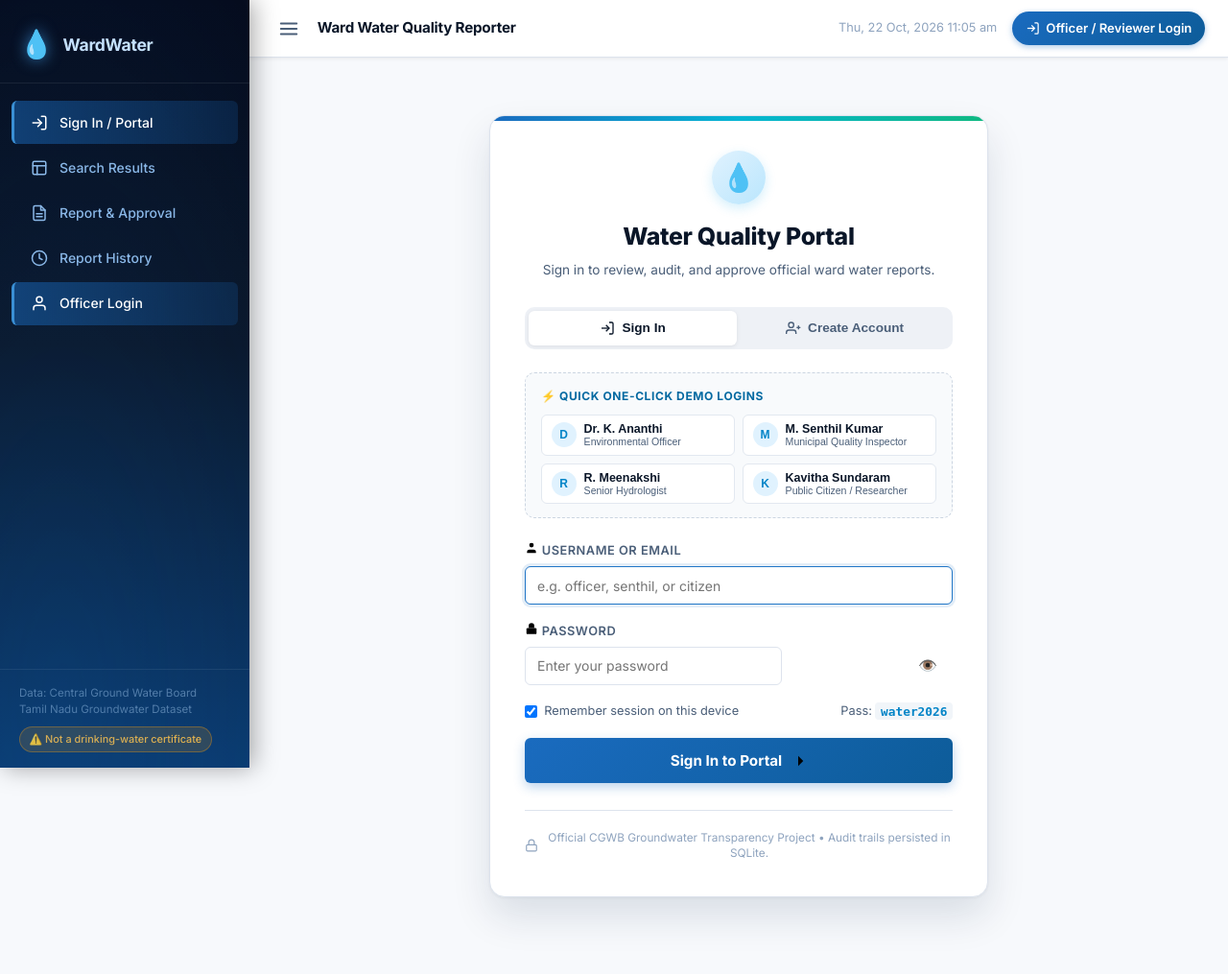
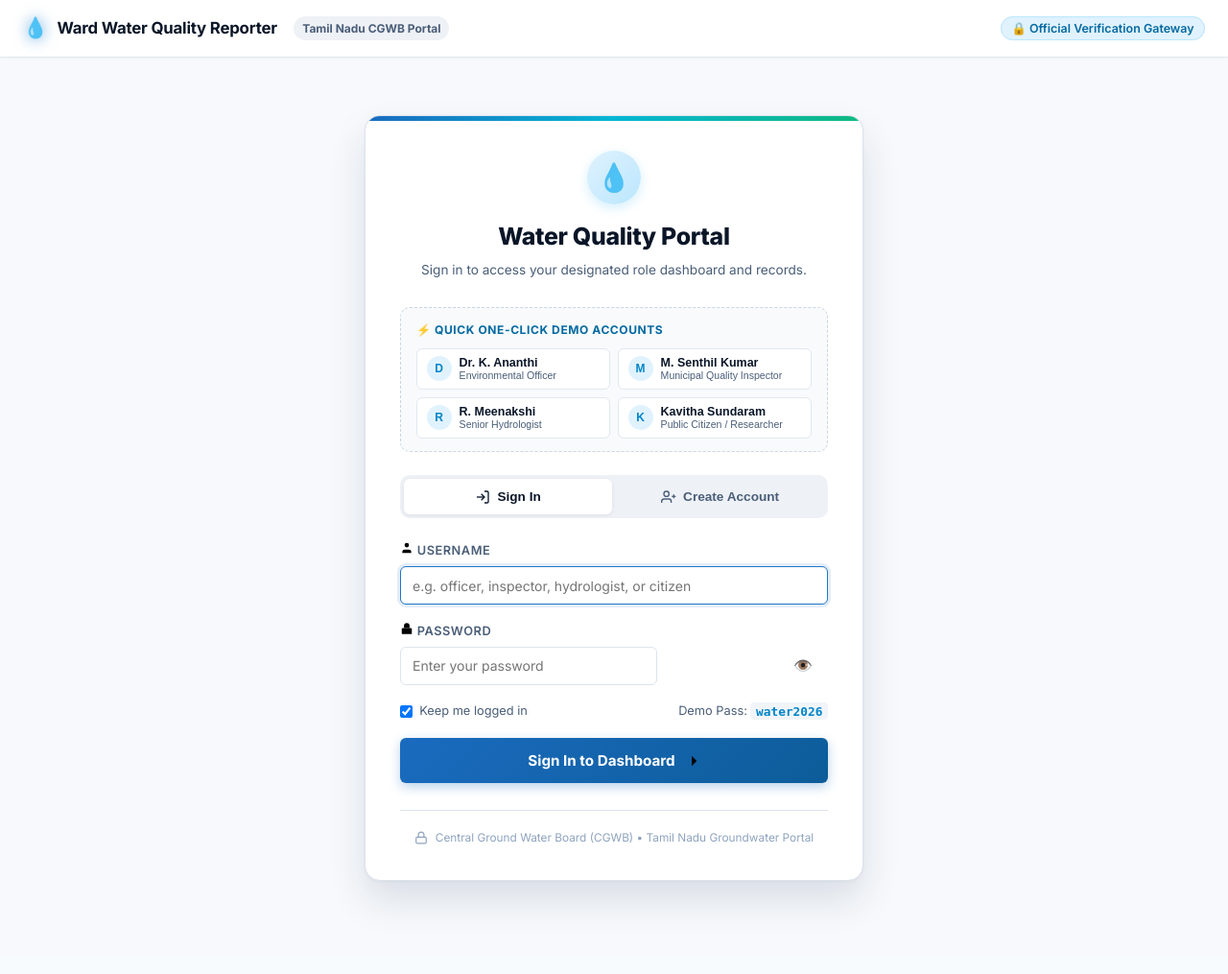
Before and after one commit to Mowlieswaran-G/Water_Predict, a Flask app: page /login in a window 1280 px wide. Shown: the whole page at 96% size. After the commit the page ends 944 px from the top, so only its background shows below. Run offline with Flask 3, Linux system fonts and the light colour scheme.

Commit message:
feat: add authentication templates and base layout with styling

```diff
--- a/static/css/style.css
+++ b/static/css/style.css
@@ -177,6 +177,10 @@ body {
   min-height: 100vh;
   transition: margin-left var(--transition);
 }
+.main-wrapper.full-width {
+  margin-left: 0 !important;
+  width: 100% !important;
+}
 
 /* ── Top bar ──────────────────────────────────────────────── */
 .topbar {
@@ -193,6 +197,27 @@ body {
   z-index: 100;
   box-shadow: var(--shadow-sm);
 }
+.topbar.topbar-clean {
+  justify-content: space-between;
+  background: #ffffff;
+  border-bottom: 1px solid #e2e8f0;
+  box-shadow: 0 1px 3px rgba(0, 0, 0, 0.03);
+}
+.topbar-login-brand {
+  display: flex;
+  align-items: center;
+  gap: 0.6rem;
+}
+.clean-auth-tag {
+  font-size: 0.78rem;
+  font-weight: 600;
+  color: #0369a1;
+  background: #e0f2fe;
+  padding: 0.25rem 0.65rem;
+  border-radius: 100px;
+  border: 1px solid #bae6fd;
+}
+
 .topbar-left {
   display: flex;
   align-items: center;
--- a/templates/base.html
+++ b/templates/base.html
@@ -13,9 +13,12 @@
 </head>
 <body>
 
+{% set is_login_page = (request.endpoint == 'login' or not current_user) %}
+
 <!-- ══════════════════════════════════════════════════════
-     SIDEBAR
+     SIDEBAR (Rendered ONLY when logged in)
 ══════════════════════════════════════════════════════ -->
+{% if current_user and not is_login_page %}
 <aside class="sidebar" id="sidebar">
   <div class="sidebar-logo">
     <span class="drop-icon">💧</span>
@@ -23,7 +26,6 @@
   </div>
 
   <nav class="sidebar-nav">
-    {% if current_user %}
     <a href="{{ url_for('home') }}" class="nav-item {% if 'dashboard' in request.endpoint or request.endpoint == 'home' %}active{% endif %}">
       <svg viewBox="0 0 24 24"><rect x="3" y="3" width="7" height="7"/><rect x="14" y="3" width="7" height="7"/><rect x="14" y="14" width="7" height="7"/><rect x="3" y="14" width="7" height="7"/></svg>
       My Dashboard
@@ -32,12 +34,6 @@
       <svg viewBox="0 0 24 24"><circle cx="11" cy="11" r="8"/><line x1="21" y1="21" x2="16.65" y2="16.65"/></svg>
       Water Search
     </a>
-    {% else %}
-      <a href="{{ url_for('login') }}" class="nav-item {% if request.endpoint == 'login' %}active{% endif %}">
-        <svg viewBox="0 0 24 24"><path d="M15 3h4a2 2 0 012 2v14a2 2 0 01-2 2h-4"/><polyline points="10 17 15 12 10 7"/><line x1="15" y1="12" x2="3" y2="12"/></svg>
-        Sign In / Portal
-      </a>
-    {% endif %}
     <a href="{{ url_for('results') }}" class="nav-item {% if request.endpoint == 'results' %}active{% endif %}">
       <svg viewBox="0 0 24 24"><rect x="3" y="3" width="18" height="18" rx="2"/><line x1="3" y1="9" x2="21" y2="9"/><line x1="9" y1="21" x2="9" y2="9"/></svg>
       Search Results
@@ -48,16 +44,15 @@
     </a>
     <a href="{{ url_for('history') }}" class="nav-item {% if request.endpoint == 'history' %}active{% endif %}">
       <svg viewBox="0 0 24 24"><circle cx="12" cy="12" r="10"/><polyline points="12 6 12 12 16 14"/></svg>
-      Report History
+      Audit History
     </a>
     <a href="{{ url_for('login') }}" class="nav-item {% if request.endpoint == 'login' %}active{% endif %}">
       <svg viewBox="0 0 24 24"><path d="M20 21v-2a4 4 0 00-4-4H8a4 4 0 00-4 4v2"/><circle cx="12" cy="7" r="4"/></svg>
-      {% if current_user %}Officer Profile{% else %}Officer Login{% endif %}
+      My Profile
     </a>
   </nav>
 
   <div class="sidebar-footer">
-    {% if current_user %}
     <div class="sidebar-user-card">
       <div class="user-avatar-sm">{{ current_user.full_name[0] | upper }}</div>
       <div class="user-details-sm">
@@ -65,20 +60,21 @@
         <span class="user-role-sm">{{ current_user.role }}</span>
       </div>
     </div>
-    {% endif %}
     <p class="sidebar-note">Data: Central Ground Water Board</p>
     <p class="sidebar-note">Tamil Nadu Groundwater Dataset</p>
     <span class="sidebar-badge">⚠️ Not a drinking-water certificate</span>
   </div>
 </aside>
+{% endif %}
 
 <!-- ══════════════════════════════════════════════════════
      MAIN CONTENT
 ══════════════════════════════════════════════════════ -->
-<div class="main-wrapper">
+<div class="main-wrapper {% if is_login_page %}full-width{% endif %}">
 
   <!-- Top bar -->
-  <header class="topbar">
+  <header class="topbar {% if is_login_page %}topbar-clean{% endif %}">
+    {% if not is_login_page %}
       <div class="topbar-left">
         <button class="topbar-toggle" id="sidebarToggle" aria-label="Toggle sidebar">
           <svg viewBox="0 0 24 24" width="22" height="22"><line x1="3" y1="6" x2="21" y2="6"/><line x1="3" y1="12" x2="21" y2="12"/><line x1="3" y1="18" x2="21" y2="18"/></svg>
@@ -102,13 +98,19 @@
               <span>Logout</span>
             </a>
           </div>
-      {% else %}
-        <a href="{{ url_for('login') }}" class="btn-topbar-login">
-          <svg viewBox="0 0 24 24" width="15" height="15"><path d="M15 3h4a2 2 0 012 2v14a2 2 0 01-2 2h-4"/><polyline points="10 17 15 12 10 7"/><line x1="15" y1="12" x2="3" y2="12"/></svg>
-          <span>Officer / Reviewer Login</span>
-        </a>
         {% endif %}
       </div>
+    {% else %}
+      <!-- Pristine clean top bar for Login Page -->
+      <div class="topbar-login-brand">
+        <span class="drop-icon" style="font-size:1.3rem;">💧</span>
+        <span class="topbar-title" style="font-size:1.05rem;">Ward Water Quality Reporter</span>
+        <span class="badge badge-grey" style="font-size:0.75rem;margin-left:0.5rem;">Tamil Nadu CGWB Portal</span>
+      </div>
+      <div class="topbar-login-status">
+        <span class="clean-auth-tag">🔒 Official Verification Gateway</span>
+      </div>
+    {% endif %}
   </header>
 
   <!-- Flash messages -->
--- a/templates/login.html
+++ b/templates/login.html
@@ -4,81 +4,18 @@
 {% block content %}
 <div class="auth-wrapper">
 
-  {% if current_user %}
-  <!-- ════════════════════════════════════════════════════════
-       ALREADY LOGGED IN VIEW
-  ════════════════════════════════════════════════════════ -->
-  <div class="auth-card profile-card">
-    <div class="auth-header">
-      <div class="auth-badge-icon">💧</div>
-      <h1>Active Officer Profile</h1>
-      <p class="auth-subtitle">You are signed in to the Ward Water Quality Verification Portal.</p>
-    </div>
-
-    <div class="profile-details">
-      <div class="profile-avatar-large">
-        {{ current_user.full_name[0] | upper }}
-      </div>
-      <h2 class="profile-name">{{ current_user.full_name }}</h2>
-      <span class="user-role-badge {% if current_user.is_reviewer %}badge-officer{% else %}badge-citizen{% endif %}" style="font-size:0.9rem;padding:0.35rem 0.85rem;">
-        {{ current_user.role }}
-      </span>
-
-      <div class="profile-meta-grid">
-        <div class="profile-meta-item">
-          <span class="meta-label">Username</span>
-          <span class="meta-val">@{{ current_user.username }}</span>
-        </div>
-        <div class="profile-meta-item">
-          <span class="meta-label">Department</span>
-          <span class="meta-val">{{ current_user.department or 'Public Watch' }}</span>
-        </div>
-        <div class="profile-meta-item">
-          <span class="meta-label">Official Email</span>
-          <span class="meta-val">{{ current_user.email or 'N/A' }}</span>
-        </div>
-        <div class="profile-meta-item">
-          <span class="meta-label">Review Privileges</span>
-          <span class="meta-val highlight-green">
-            {% if current_user.is_reviewer %}✅ Authorized to Approve Reports{% else %}👁️ Read-Only &amp; Exploration{% endif %}
-          </span>
-        </div>
-      </div>
-    </div>
-
-    <div class="auth-actions" style="margin-top:2rem;display:flex;gap:1rem;justify-content:center;">
-      <a href="{{ url_for('home') }}" class="btn btn-primary">← Go to Search &amp; Dashboard</a>
-      <a href="{{ url_for('logout') }}" class="btn btn-reject">🚪 Sign Out</a>
-    </div>
-  </div>
-
-  {% else %}
-  <!-- ════════════════════════════════════════════════════════
-       LOGIN / REGISTER TABS
-  ════════════════════════════════════════════════════════ -->
   <div class="auth-card">
+    <!-- Header -->
     <div class="auth-header">
       <div class="auth-badge-icon">💧</div>
       <h1>Water Quality Portal</h1>
-      <p class="auth-subtitle">Sign in to review, audit, and approve official ward water reports.</p>
+      <p class="auth-subtitle">Sign in to access your designated role dashboard and records.</p>
     </div>
 
-    <!-- Tab switcher -->
-    <div class="auth-tabs">
-      <button type="button" class="auth-tab-btn {% if active_tab != 'register' %}active{% endif %}" id="tabBtnLogin" onclick="switchTab('login')">
-        <svg viewBox="0 0 24 24" width="16" height="16"><path d="M15 3h4a2 2 0 012 2v14a2 2 0 01-2 2h-4"/><polyline points="10 17 15 12 10 7"/><line x1="15" y1="12" x2="3" y2="12"/></svg>
-        Sign In
-      </button>
-      <button type="button" class="auth-tab-btn {% if active_tab == 'register' %}active{% endif %}" id="tabBtnRegister" onclick="switchTab('register')">
-        <svg viewBox="0 0 24 24" width="16" height="16"><path d="M16 21v-2a4 4 0 00-4-4H5a4 4 0 00-4 4v2"/><circle cx="8.5" cy="7" r="4"/><line x1="20" y1="8" x2="20" y2="14"/><line x1="23" y1="11" x2="17" y2="11"/></svg>
-        Create Account
-      </button>
-    </div>
-
-    <!-- Quick Demo Accounts Bar -->
+    <!-- Quick Demo Logins Bar -->
     <div class="demo-account-bar">
       <div class="demo-bar-title">
-        <span>⚡ Quick One-Click Demo Logins</span>
+        <span>⚡ Quick One-Click Demo Accounts</span>
       </div>
       <div class="demo-chips">
         {% for u in demo_users %}
@@ -95,6 +32,18 @@
       </div>
     </div>
 
+    <!-- Tabs: Sign In / Create Account -->
+    <div class="auth-tabs">
+      <button type="button" class="auth-tab-btn {% if active_tab != 'register' %}active{% endif %}" id="tabBtnLogin" onclick="switchTab('login')">
+        <svg viewBox="0 0 24 24" width="16" height="16"><path d="M15 3h4a2 2 0 012 2v14a2 2 0 01-2 2h-4"/><polyline points="10 17 15 12 10 7"/><line x1="15" y1="12" x2="3" y2="12"/></svg>
+        Sign In
+      </button>
+      <button type="button" class="auth-tab-btn {% if active_tab == 'register' %}active{% endif %}" id="tabBtnRegister" onclick="switchTab('register')">
+        <svg viewBox="0 0 24 24" width="16" height="16"><path d="M16 21v-2a4 4 0 00-4-4H5a4 4 0 00-4 4v2"/><circle cx="8.5" cy="7" r="4"/><line x1="20" y1="8" x2="20" y2="14"/><line x1="23" y1="11" x2="17" y2="11"/></svg>
+        Create Account
+      </button>
+    </div>
+
     <!-- ── Tab 1: Login Form ──────────────────────────────── -->
     <div id="loginFormContainer" style="display: {% if active_tab == 'register' %}none{% else %}block{% endif %};">
       <form action="{{ url_for('login') }}" method="POST" class="auth-form" id="loginForm">
@@ -104,10 +53,10 @@
         <div class="form-group">
           <label class="form-label" for="username">
             <svg viewBox="0 0 24 24" width="14" height="14"><path d="M20 21v-2a4 4 0 00-4-4H8a4 4 0 00-4 4v2"/><circle cx="12" cy="7" r="4"/></svg>
-            Username or Email
+            Username
           </label>
           <input type="text" name="username" id="username" class="form-input"
-                 placeholder="e.g. officer, senthil, or citizen" required autofocus autocomplete="username" />
+                 placeholder="e.g. officer, inspector, hydrologist, or citizen" required autofocus autocomplete="username" />
         </div>
 
         <div class="form-group">
@@ -127,13 +76,13 @@
         <div class="form-row-between">
           <label class="checkbox-label">
             <input type="checkbox" name="remember" checked />
-            <span>Remember session on this device</span>
+            <span>Keep me logged in</span>
           </label>
-          <span class="demo-hint-text">Pass: <code>water2026</code></span>
+          <span class="demo-hint-text">Demo Pass: <code>water2026</code></span>
         </div>
 
         <button type="submit" class="btn btn-primary btn-block btn-auth-submit">
-          <span>Sign In to Portal</span>
+          <span>Sign In to Dashboard</span>
           <svg viewBox="0 0 24 24" width="18" height="18"><line x1="5" y1="12" x2="19" y2="12"/><polyline points="12 5 19 12 12 19"/></svg>
         </button>
       </form>
@@ -158,15 +107,15 @@
                    placeholder="e.g. rajesh_k" required />
           </div>
           <div class="form-group">
-            <label class="form-label" for="reg_email">Official Email</label>
+            <label class="form-label" for="reg_email">Email</label>
             <input type="email" name="reg_email" id="reg_email" class="form-input"
-                   placeholder="name@dept.gov.in" />
+                   placeholder="name@agency.gov.in" />
           </div>
         </div>
 
         <div class="form-group">
           <label class="form-label" for="reg_role">Designation / Role *</label>
-          <select name="reg_role" id="reg_role" class="form-input" required>
+          <select name="reg_role" id="reg_role" class="form-select" required>
             {% for r in available_roles %}
               <option value="{{ r }}">{{ r }}</option>
             {% endfor %}
@@ -176,14 +125,14 @@
         <div class="form-group">
           <label class="form-label" for="reg_department">Department / Agency</label>
           <input type="text" name="reg_department" id="reg_department" class="form-input"
-                 placeholder="e.g. Tamil Nadu Water Supply Board (TWAD)" />
+                 placeholder="e.g. State Groundwater Authority" />
         </div>
 
         <div class="form-group">
           <label class="form-label" for="reg_password">Create Password *</label>
           <div class="input-password-wrapper">
             <input type="password" name="reg_password" id="reg_password" class="form-input"
-                   placeholder="At least 4 characters" required />
+                   placeholder="Minimum 4 characters" required />
             <button type="button" class="btn-toggle-pwd" onclick="togglePasswordVisibility('reg_password', this)" title="Show/Hide password">
               👁️
             </button>
@@ -191,7 +140,7 @@
         </div>
 
         <button type="submit" class="btn btn-green btn-block btn-auth-submit">
-          <span>Create Account &amp; Sign In</span>
+          <span>Create Account &amp; Access Dashboard</span>
           <svg viewBox="0 0 24 24" width="18" height="18"><polyline points="20 6 9 17 4 12"/></svg>
         </button>
       </form>
@@ -200,11 +149,10 @@
     <!-- Security footnote -->
     <div class="auth-footer-note">
       <svg viewBox="0 0 24 24" width="14" height="14"><rect x="3" y="11" width="18" height="11" rx="2" ry="2"/><path d="M7 11V7a5 5 0 0110 0v4"/></svg>
-      <span>Official CGWB Groundwater Transparency Project • Audit trails persisted in SQLite.</span>
+      <span>Central Ground Water Board (CGWB) • Tamil Nadu Groundwater Portal</span>
     </div>
 
   </div>
-  {% endif %}
 
 </div>
 
@@ -235,9 +183,8 @@ function fillDemo(username, password) {
   uInput.value = username;
   pInput.value = password;
   uInput.focus();
-  // Brief highlight effect
-  uInput.style.borderColor = 'var(--primary-color, #0ea5e9)';
-  pInput.style.borderColor = 'var(--primary-color, #0ea5e9)';
+  uInput.style.borderColor = 'var(--blue-600, #1a6bbf)';
+  pInput.style.borderColor = 'var(--blue-600, #1a6bbf)';
 }
 
 function togglePasswordVisibility(inputId, btn) {
```
Lines whose indentation alone changed are shown as unchanged.
